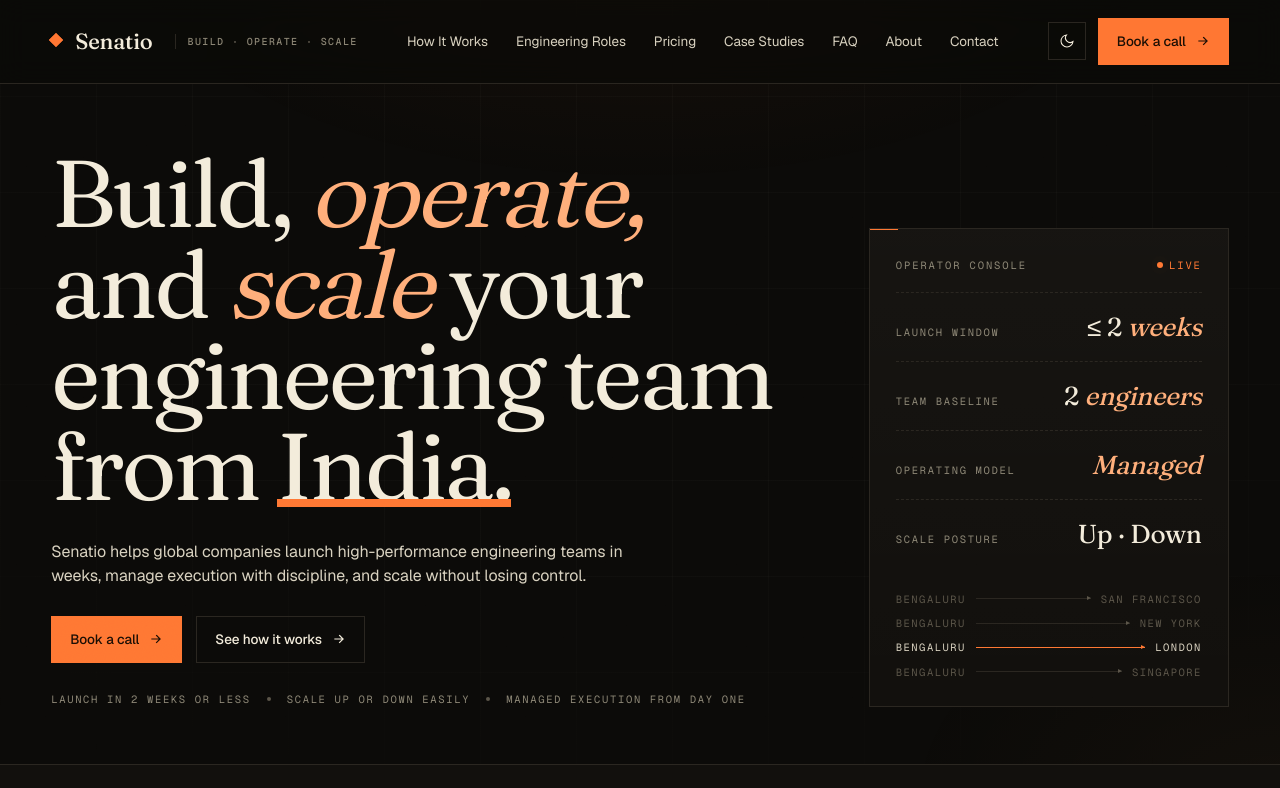
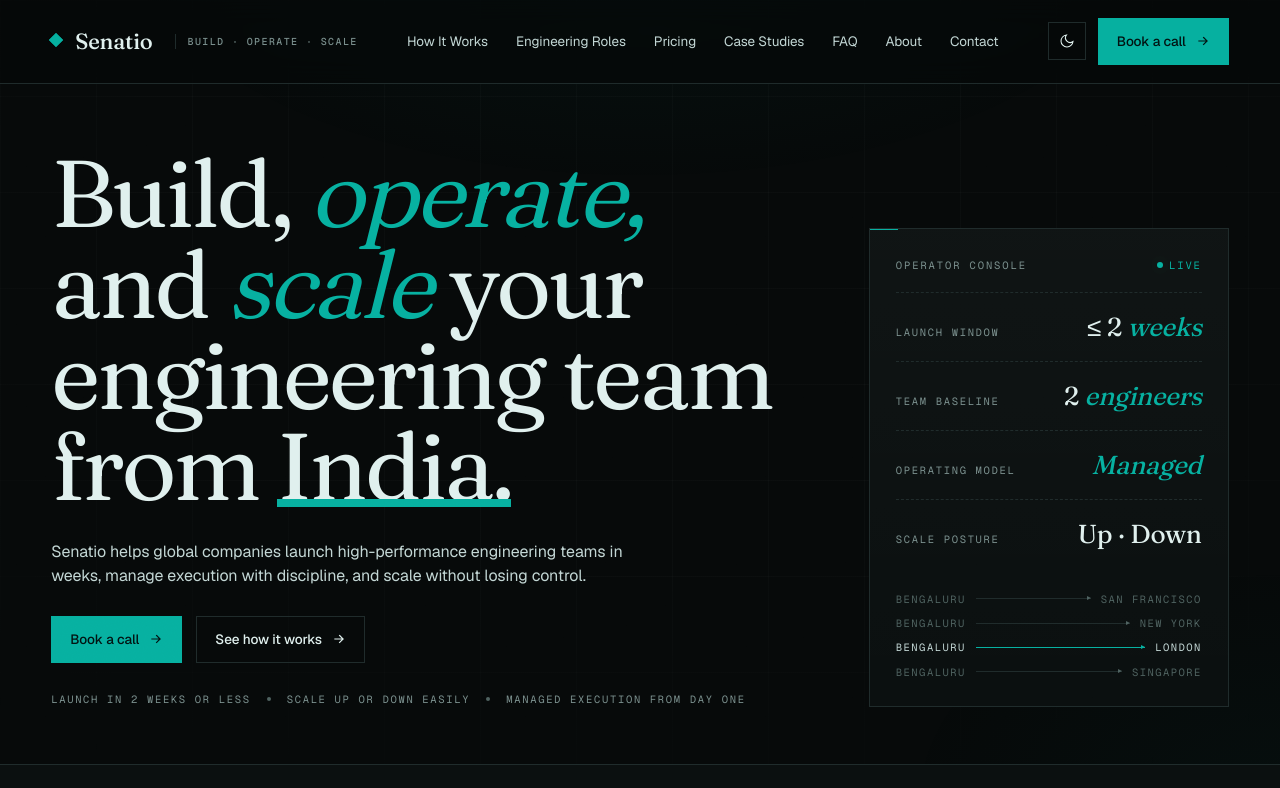
Before and after one commit to gugan-zemuria/Senatio-landing-page, a Next.js app: page / in a window 1280 px wide. Shown: the top 788 px of the page. Built offline with nearby package versions, Linux system fonts and the light colour scheme.

Commit message:
color change

```diff
--- a/index-3.html
+++ b/index-3.html
@@ -36,35 +36,35 @@
 
 :root {
   /* tone — DARK (default) */
-  --bg:        #0b0a08;
-  --bg-2:      #110f0c;
-  --bg-3:      #181612;
-  --line:      #2a2620;
-  --line-soft: #1d1a15;
-  --fg:        #f3ecdb;
-  --fg-2:      #d8d1bf;
-  --muted:     #8c8675;
-  --muted-2:   #5a5448;
-  --muted-3:   #3a352e;
-  --accent:    #ff7733;
-  --accent-2:  #ffae7a;
-  --accent-glow: rgba(255,119,51,.18);
-
-  --grid-line:    rgba(243,236,219,0.022);
+  --bg:        #060909;
+  --bg-2:      #0a0f0f;
+  --bg-3:      #101717;
+  --line:      #1f2b2b;
+  --line-soft: #141d1d;
+  --fg:        #e0f0ee;
+  --fg-2:      #c2d6d4;
+  --muted:     #7a8f8d;
+  --muted-2:   #4e615f;
+  --muted-3:   #30403e;
+  --accent:    #06B0A0;
+  --accent-2:  #06B0A0;
+  --accent-glow: rgba(6,176,160,.18);
+
+  --grid-line:    rgba(224,240,238,0.022);
   --grain-blend:  overlay;
   --grain-opacity: .045;
-  --vignette-1:   rgba(255,119,51,0.06);
-  --vignette-2:   rgba(255,170,90,0.03);
-  --nav-bg:       rgba(11,10,8,0.72);
-  --on-accent:    #1a0e04;
-  --bg-raw:       11,10,8;
-  --fg-raw:       243,236,219;
-  --accent-raw:   255,119,51;
-  --three-wire:   #2a2620;
-  --three-bg:     #0b0a08;
-  --three-fg:     #f3ecdb;
-  --three-fg2:    #d8d1bf;
-  --three-accent: #ff7733;
+  --vignette-1:   rgba(6,176,160,0.06);
+  --vignette-2:   rgba(6,176,160,0.03);
+  --nav-bg:       rgba(6,9,9,0.72);
+  --on-accent:    #021211;
+  --bg-raw:       6,9,9;
+  --fg-raw:       224,240,238;
+  --accent-raw:   6,176,160;
+  --three-wire:   #1f2b2b;
+  --three-bg:     #060909;
+  --three-fg:     #e0f0ee;
+  --three-fg2:    #c2d6d4;
+  --three-accent: #06B0A0;
   --three-point-opacity: 0.95;
   --three-wire-opacity: 0.4;
 
@@ -80,35 +80,35 @@
 }
 
 html[data-theme="light"] {
-  --bg:        #f4efe2;
-  --bg-2:      #ebe5d3;
-  --bg-3:      #e2dbc6;
-  --line:      #c9c1ab;
-  --line-soft: #dad4c0;
-  --fg:        #1c1813;
-  --fg-2:      #423b2f;
-  --muted:     #75705f;
-  --muted-2:   #a09a87;
-  --muted-3:   #c9c2ae;
-  --accent:    #c54e1a;
-  --accent-2:  #8e3a14;
-  --accent-glow: rgba(197,78,26,.18);
-
-  --grid-line:    rgba(28,24,19,0.045);
+  --bg:        #f0f7f6;
+  --bg-2:      #e4efee;
+  --bg-3:      #d5e6e4;
+  --line:      #b8ccc9;
+  --line-soft: #cde0de;
+  --fg:        #101a19;
+  --fg-2:      #2b3d3b;
+  --muted:     #637875;
+  --muted-2:   #8aaba7;
+  --muted-3:   #b8ccc9;
+  --accent:    #06B0A0;
+  --accent-2:  #06B0A0;
+  --accent-glow: rgba(6,176,160,.18);
+
+  --grid-line:    rgba(16,26,25,0.045);
   --grain-blend:  multiply;
   --grain-opacity: .06;
-  --vignette-1:   rgba(197,78,26,0.07);
-  --vignette-2:   rgba(217,140,80,0.05);
-  --nav-bg:       rgba(244,239,226,0.72);
-  --on-accent:    #fdf8eb;
-  --bg-raw:       244,239,226;
-  --fg-raw:       28,24,19;
-  --accent-raw:   197,78,26;
-  --three-wire:   #8f8676;
-  --three-bg:     #f4efe2;
-  --three-fg:     #17130f;
-  --three-fg2:    #352f25;
-  --three-accent: #a94318;
+  --vignette-1:   rgba(6,176,160,0.07);
+  --vignette-2:   rgba(6,176,160,0.05);
+  --nav-bg:       rgba(240,247,246,0.72);
+  --on-accent:    #f2fcfb;
+  --bg-raw:       240,247,246;
+  --fg-raw:       16,26,25;
+  --accent-raw:   6,176,160;
+  --three-wire:   #789490;
+  --three-bg:     #f0f7f6;
+  --three-fg:     #101a19;
+  --three-fg2:    #2b3d3b;
+  --three-accent: #06B0A0;
   --three-point-opacity: 0.98;
   --three-wire-opacity: 0.56;
 }
@@ -413,8 +413,8 @@
   animation: pulse 2.4s infinite ease-in-out;
 }
 @keyframes pulse {
-  0%,100% { box-shadow: 0 0 0 0 rgba(255,119,51,0.5); }
-  50%     { box-shadow: 0 0 0 6px rgba(255,119,51,0); }
+  0%,100% { box-shadow: 0 0 0 0 rgba(6,176,160,0.5); }
+  50%     { box-shadow: 0 0 0 6px rgba(6,176,160,0); }
 }
 .clock {
   display: inline-flex; gap: 8px; align-items: baseline;
@@ -1522,7 +1522,7 @@
     repeating-linear-gradient(
       135deg,
       transparent 0 18px,
-      rgba(255,119,51,0.05) 18px 19px
+      rgba(6,176,160,0.05) 18px 19px
     );
   opacity: 0.4;
   pointer-events: none;
@@ -1674,7 +1674,7 @@
   content: "";
   position: absolute; inset: 0;
   background:
-    radial-gradient(60% 60% at 30% 50%, rgba(255,119,51,0.12), transparent 60%);
+    radial-gradient(60% 60% at 30% 50%, rgba(6,176,160,0.12), transparent 60%);
   pointer-events: none;
 }
 .final-frame {
--- a/src/app/globals.css
+++ b/src/app/globals.css
@@ -4,35 +4,35 @@
 
 :root {
   /* tone — DARK (default) */
-  --bg:        #0b0a08;
-  --bg-2:      #110f0c;
-  --bg-3:      #181612;
-  --line:      #2a2620;
-  --line-soft: #1d1a15;
-  --fg:        #f3ecdb;
-  --fg-2:      #d8d1bf;
-  --muted:     #8c8675;
-  --muted-2:   #5a5448;
-  --muted-3:   #3a352e;
-  --accent:    #ff7733;
-  --accent-2:  #ffae7a;
-  --accent-glow: rgba(255,119,51,.18);
-
-  --grid-line:    rgba(243,236,219,0.022);
+  --bg:        #060909;
+  --bg-2:      #0a0f0f;
+  --bg-3:      #101717;
+  --line:      #1f2b2b;
+  --line-soft: #141d1d;
+  --fg:        #e0f0ee;
+  --fg-2:      #c2d6d4;
+  --muted:     #7a8f8d;
+  --muted-2:   #4e615f;
+  --muted-3:   #30403e;
+  --accent:    #06B0A0;
+  --accent-2:  #06B0A0;
+  --accent-glow: rgba(6,176,160,.18);
+
+  --grid-line:    rgba(224,240,238,0.022);
   --grain-blend:  overlay;
   --grain-opacity: .045;
-  --vignette-1:   rgba(255,119,51,0.06);
-  --vignette-2:   rgba(255,170,90,0.03);
-  --nav-bg:       rgba(11,10,8,0.72);
-  --on-accent:    #1a0e04;
-  --bg-raw:       11,10,8;
-  --fg-raw:       243,236,219;
-  --accent-raw:   255,119,51;
-  --three-wire:   #2a2620;
-  --three-bg:     #0b0a08;
-  --three-fg:     #f3ecdb;
-  --three-fg2:    #d8d1bf;
-  --three-accent: #ff7733;
+  --vignette-1:   rgba(6,176,160,0.06);
+  --vignette-2:   rgba(6,176,160,0.03);
+  --nav-bg:       rgba(6,9,9,0.72);
+  --on-accent:    #021211;
+  --bg-raw:       6,9,9;
+  --fg-raw:       224,240,238;
+  --accent-raw:   6,176,160;
+  --three-wire:   #1f2b2b;
+  --three-bg:     #060909;
+  --three-fg:     #e0f0ee;
+  --three-fg2:    #c2d6d4;
+  --three-accent: #06B0A0;
   --three-point-opacity: 0.95;
   --three-wire-opacity: 0.4;
 
@@ -48,35 +48,35 @@
 }
 
 html[data-theme="light"] {
-  --bg:        #f4efe2;
-  --bg-2:      #ebe5d3;
-  --bg-3:      #e2dbc6;
-  --line:      #c9c1ab;
-  --line-soft: #dad4c0;
-  --fg:        #1c1813;
-  --fg-2:      #423b2f;
-  --muted:     #75705f;
-  --muted-2:   #a09a87;
-  --muted-3:   #c9c2ae;
-  --accent:    #c54e1a;
-  --accent-2:  #8e3a14;
-  --accent-glow: rgba(197,78,26,.18);
-
-  --grid-line:    rgba(28,24,19,0.045);
+  --bg:        #f0f7f6;
+  --bg-2:      #e4efee;
+  --bg-3:      #d5e6e4;
+  --line:      #b8ccc9;
+  --line-soft: #cde0de;
+  --fg:        #101a19;
+  --fg-2:      #2b3d3b;
+  --muted:     #637875;
+  --muted-2:   #8aaba7;
+  --muted-3:   #b8ccc9;
+  --accent:    #06B0A0;
+  --accent-2:  #06B0A0;
+  --accent-glow: rgba(6,176,160,.18);
+
+  --grid-line:    rgba(16,26,25,0.045);
   --grain-blend:  multiply;
   --grain-opacity: .06;
-  --vignette-1:   rgba(197,78,26,0.07);
-  --vignette-2:   rgba(217,140,80,0.05);
-  --nav-bg:       rgba(244,239,226,0.72);
-  --on-accent:    #fdf8eb;
-  --bg-raw:       244,239,226;
-  --fg-raw:       28,24,19;
-  --accent-raw:   197,78,26;
-  --three-wire:   #8f8676;
-  --three-bg:     #f4efe2;
-  --three-fg:     #17130f;
-  --three-fg2:    #352f25;
-  --three-accent: #a94318;
+  --vignette-1:   rgba(6,176,160,0.07);
+  --vignette-2:   rgba(6,176,160,0.05);
+  --nav-bg:       rgba(240,247,246,0.72);
+  --on-accent:    #f2fcfb;
+  --bg-raw:       240,247,246;
+  --fg-raw:       16,26,25;
+  --accent-raw:   6,176,160;
+  --three-wire:   #789490;
+  --three-bg:     #f0f7f6;
+  --three-fg:     #101a19;
+  --three-fg2:    #2b3d3b;
+  --three-accent: #06B0A0;
   --three-point-opacity: 0.98;
   --three-wire-opacity: 0.56;
 }
@@ -381,8 +381,8 @@
   animation: pulse 2.4s infinite ease-in-out;
 }
 @keyframes pulse {
-  0%,100% { box-shadow: 0 0 0 0 rgba(255,119,51,0.5); }
-  50%     { box-shadow: 0 0 0 6px rgba(255,119,51,0); }
+  0%,100% { box-shadow: 0 0 0 0 rgba(6,176,160,0.5); }
+  50%     { box-shadow: 0 0 0 6px rgba(6,176,160,0); }
 }
 .clock {
   display: inline-flex; gap: 8px; align-items: baseline;
@@ -1499,7 +1499,7 @@
     repeating-linear-gradient(
       135deg,
       transparent 0 18px,
-      rgba(255,119,51,0.05) 18px 19px
+      rgba(6,176,160,0.05) 18px 19px
     );
   opacity: 0.4;
   pointer-events: none;
@@ -1651,7 +1651,7 @@
   content: "";
   position: absolute; inset: 0;
   background:
-    radial-gradient(60% 60% at 30% 50%, rgba(255,119,51,0.12), transparent 60%);
+    radial-gradient(60% 60% at 30% 50%, rgba(6,176,160,0.12), transparent 60%);
   pointer-events: none;
 }
 .final-frame {
```
